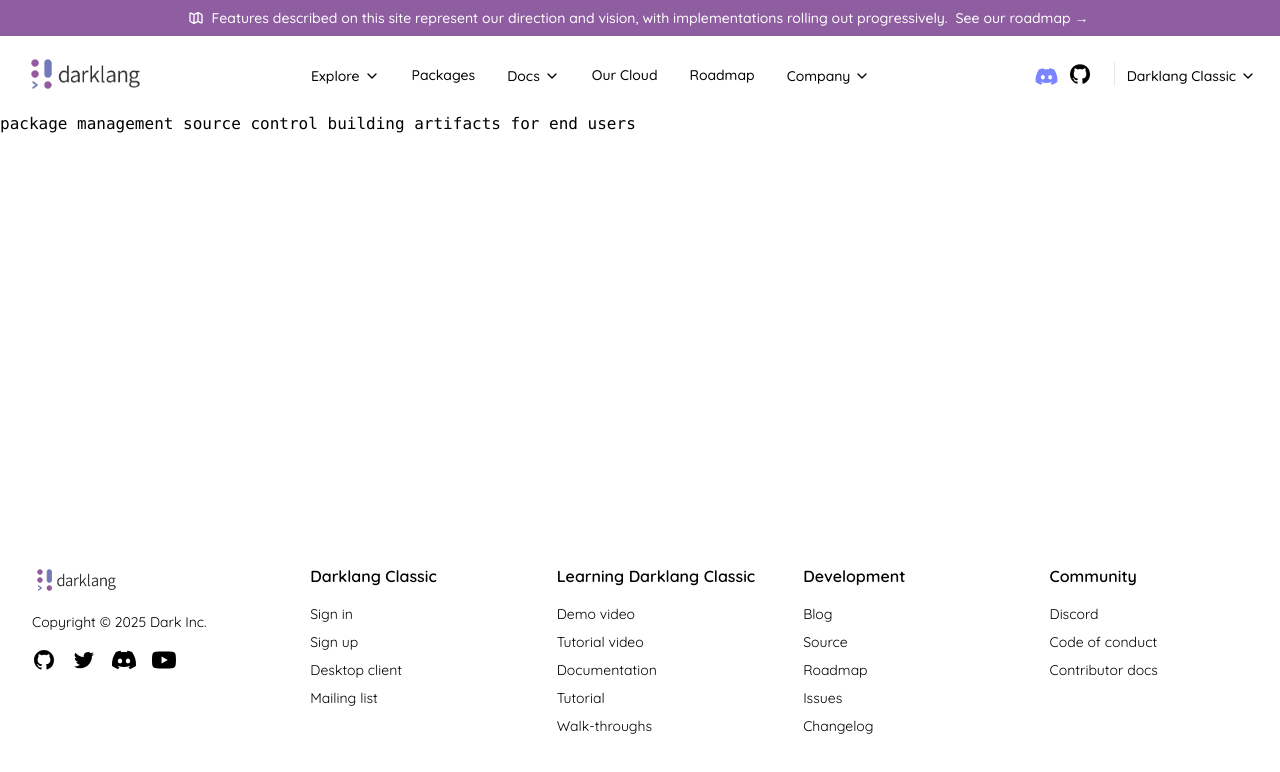
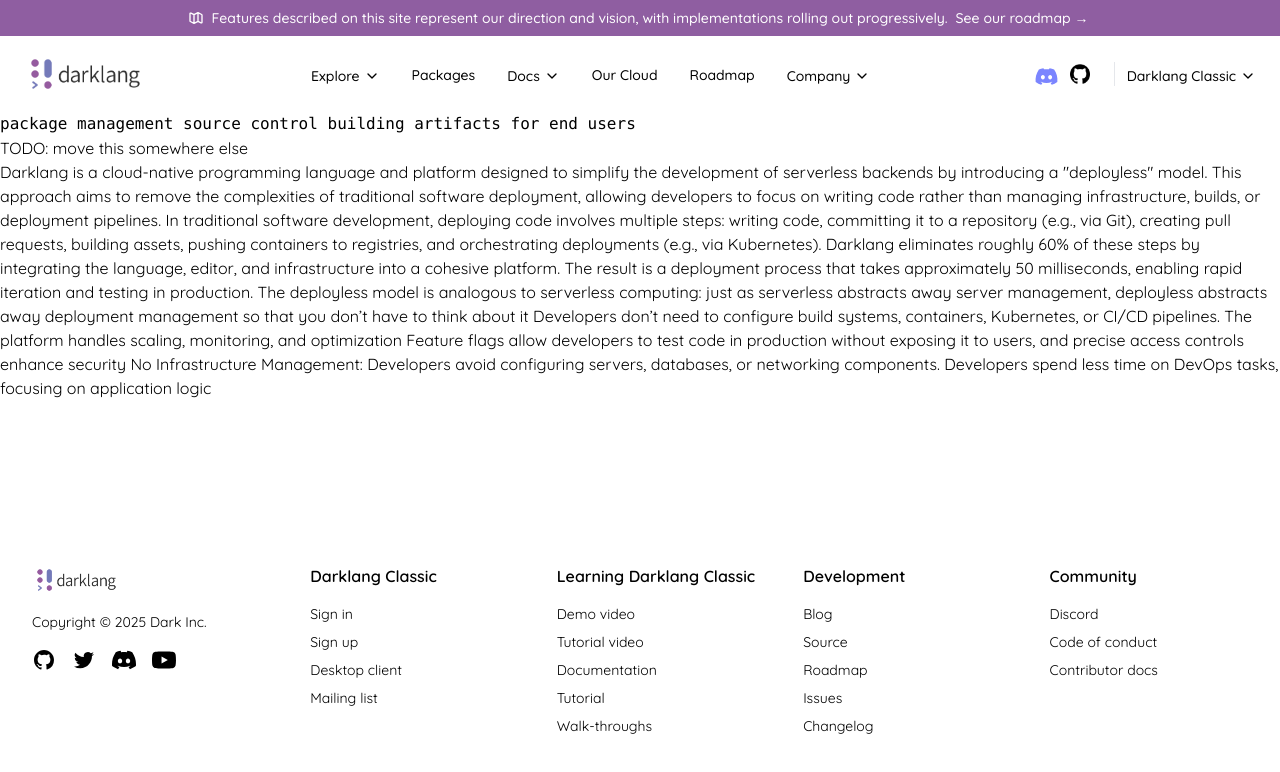
Before and after one commit to darklang/darklang.com, a React (Vite) app: page /distribution in a window 1280 px wide. Shown: the top 772 px of the page. Built offline with nearby package versions, Linux system fonts and the light colour scheme.

Commit message:
fill in more content

```diff
--- a/src/pages/Distribution/index.tsx
+++ b/src/pages/Distribution/index.tsx
@@ -2,11 +2,31 @@
 
 const Distribution: React.FC = () => {
   return (
-    <pre>
+    <div className="max-w-7xl mx-auto">
+      <pre>
         package management
         source control
         building artifacts for end users
-    </pre>
+      </pre>
+      <p>
+        TODO: move this somewhere else
+        <br />
+        Darklang is a cloud-native programming language and platform designed to simplify the development of serverless backends by introducing a "deployless" model. This approach aims to remove the complexities of traditional software deployment, allowing developers to focus on writing code rather than managing infrastructure, builds, or deployment pipelines.
+
+        In traditional software development, deploying code involves multiple steps: writing code, committing it to a repository (e.g., via Git), creating pull requests, building assets, pushing containers to registries, and orchestrating deployments (e.g., via Kubernetes). Darklang eliminates roughly 60% of these steps by integrating the language, editor, and infrastructure into a cohesive platform. The result is a deployment process that takes approximately 50 milliseconds, enabling rapid iteration and testing in production.
+
+
+        The deployless model is analogous to serverless computing: just as serverless abstracts away server management, deployless abstracts away deployment management so that you don’t have to think about it
+
+        Developers don’t need to configure build systems, containers, Kubernetes, or CI/CD pipelines. The platform handles scaling, monitoring, and optimization
+
+        Feature flags allow developers to test code in production without exposing it to users, and precise access controls enhance security
+
+        No Infrastructure Management: Developers avoid configuring servers, databases, or networking components.
+
+        Developers spend less time on DevOps tasks, focusing on application logic
+      </p>
+    </div>
   );
 };
 
--- a/src/pages/TypeChecking/index.tsx
+++ b/src/pages/TypeChecking/index.tsx
@@ -2,10 +2,38 @@
 
 const TypeChecking: React.FC = () => {
   return (
-    <pre>
-    Runtime is done-ish
-    Parse-time is barely there
-</pre>
+    <div className="max-w-7xl mx-auto">
+      <pre>
+        Runtime is done-ish
+        Parse-time is barely there
+      </pre>
+
+      <p>
+        Type checking:<br />
+        - Darklang is fully statically typed with Gradual Flexibility, ensuring that types are checked at compile time to catch errors early. This helps developers ensure that changes across large programs are safe, particularly for refactoring or scaling systems <br />
+        - Unlike traditional functional languages where the entire program must compile, Darklang employs gradual static typing. This allows incomplete or partially typed code to run, enabling developers to prototype quickly without ensuring every part of the program type-checks immediately<br />
+        - Darklang uses small compilation units, meaning that type checking is localized to specific parts of the program, such as a single HTTP route. This reduces the scope of type changes needed when prototyping or making small modifications<br />
+        - Instead of modifying existing types, developers create a copy of a type, make changes, and test them. Once validated, semi-automated tooling helps propagate these changes across the program, minimizing the effort required for large-scale type updates.<br />
+        - The language supports Option and Result types for error handling, replacing nulls and exceptions to avoid common pitfalls like null pointer errors<br />
+        - Types and functions in Darklang are versioned and immutable, ensuring that changes don’t break existing code. This is particularly useful in the package manager, where types and functions are individually versioned<br />
+        - When updating types, developers can test new versions without affecting the entire program, and tooling assists in migrating to the new type once it’s finalized.<br />
+        - Future plans include implementing an at-rest/static checker to perform comprehensive type checking, including preventing invalid operations (e.g., adding a String and an Int). This will leverage Darklang’s access to trace data for advanced diagnostics<br />
+
+        Benefits of Darklang’s Type Checking<br />
+
+        - Safety: Static typing ensures type mismatches are caught early, reducing runtime errors and making large-scale changes safer<br />
+        - Productivity: Small compilation units and gradual typing allow rapid prototyping, akin to dynamic languages, while retaining static typing benefits<br />
+        - Error Handling: The Option/Result types simplify error management, eliminating the need for exceptions and reducing null-related bugs<br />
+        - Maintainability: Versioned types and editor integration make refactoring and maintaining code easier, especially in evolving projects<br />
+        - Diagnostics: Integration with trace data provides unique insights into type-related issues, improving debugging and development efficiency<br />
+        - Scalability: Versioned types and small compilation units make it easier to scale and refactor backends as projects grow<br />
+      </p>
+
+      for more content inspo: <br />
+      - https://blog.darklang.com/real-problems-with-functional-languages/amp/<br />
+      - https://blog.darklang.com/an-overdue-status-update/
+
+    </div>
   );
 };
 
```
